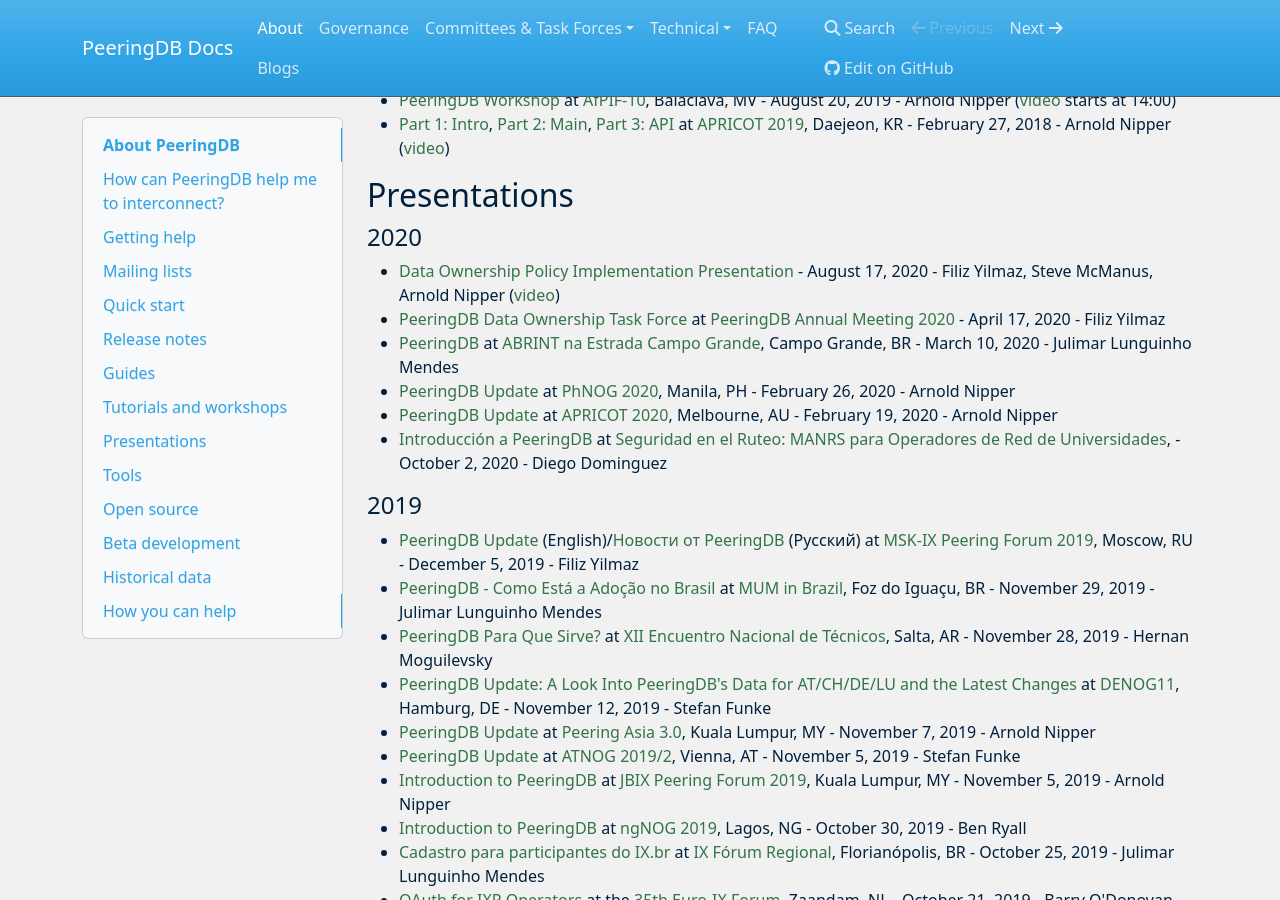
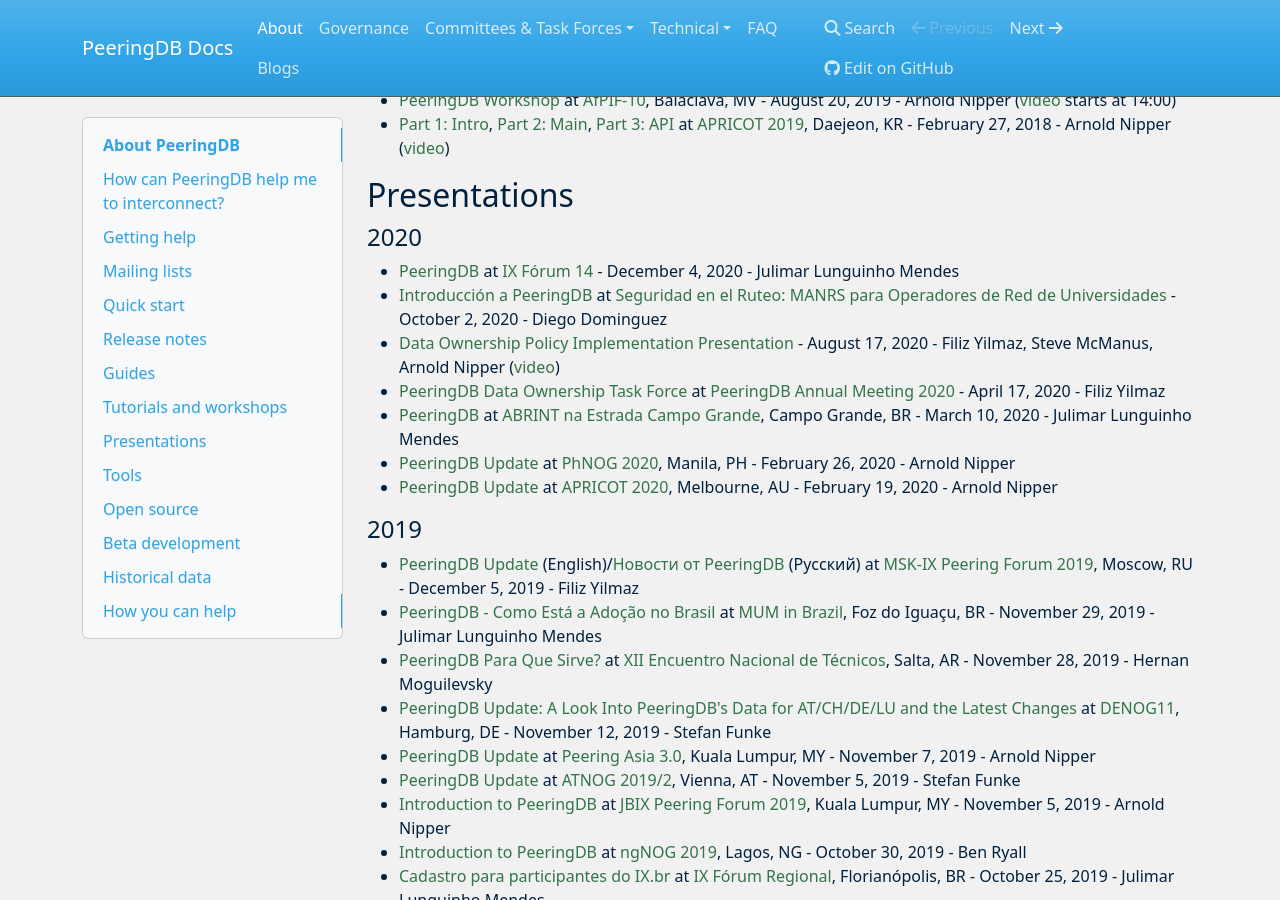
Before and after one commit to peeringdb/docs, an MkDocs documentation site: the page built from docs/index.md, in a window 1280 px wide and 900 px high, scrolled down 2013 px. Built offline with MkDocs 1.6.1, drawn with Linux system fonts in a browser that asks for light colours; nearby versions of some CDN libraries.

Commit message:
Added Julimar's IX Fórum 14 presentation.

```diff
--- a/docs/index.md
+++ b/docs/index.md
@@ -70,12 +70,13 @@
 
 #### 2020
 
+- [PeeringDB](presentation/IX_Forum_14_Sao_Paulo-peeringdb-20201204-V3.pdf) at [IX Fórum 14](https://forum.ix.br/#schedule) - December 4, 2020 - Julimar Lunguinho Mendes
+- [Introducción a PeeringDB](presentation/20201002-ANUIES-PeeringDB-Intro-Spanish.pdf) at [Seguridad en el Ruteo: MANRS para Operadores de Red de Universidades](http://anuies.symposium.events/54606/programme/seguridad-en-el-ruteo_-manrs-para-operadores-de-red-de-universidades.html) - October 2, 2020 - Diego Dominguez
 - [Data Ownership Policy Implementation Presentation](presentation/20200817-dtf-implementation.pdf) - August 17, 2020 - Filiz Yilmaz, Steve McManus, Arnold Nipper ([video](https://youtu.be/mtT_HojbIPs))
 - [PeeringDB Data Ownership Task Force](presentation/20200417-DataTF-AnnualMtg-Update-Filiz-Yilmaz.pdf) at [PeeringDB Annual Meeting 2020](https://www.facebook.com/events/580338329488711/) - April 17, 2020 - Filiz Yilmaz
 - [PeeringDB](presentation/ABRINT_na_Estrada_Campo_Grande-peeringdb-20200310.pdf) at [ABRINT na Estrada Campo Grande](https://www.sympla.com.br/abrint-na-estrada-campo-grande---ms__769250), Campo Grande, BR - March 10, 2020 - Julimar Lunguinho Mendes
 - [PeeringDB Update](presentation/20200226-PhNOG-Arnold-Nipper.pdf) at [PhNOG 2020](http://phnog.com/phnog-2020-manila/), Manila, PH - February 26, 2020 - Arnold Nipper
 - [PeeringDB Update](presentation/20200219-Apricot-Arnold-Nipper.pdf) at [APRICOT 2020](https://2020.apricot.net/program/schedule/#/day/8), Melbourne, AU - February 19, 2020 - Arnold Nipper
-- [Introducción a PeeringDB](presentation/20201002-ANUIES-PeeringDB-Intro-Spanish.pdf) at [Seguridad en el Ruteo: MANRS para Operadores de Red de Universidades](http://anuies.symposium.events/54606/programme/seguridad-en-el-ruteo_-manrs-para-operadores-de-red-de-universidades.html), - October 2, 2020 - Diego Dominguez
 
 #### 2019
 
```
Also changed, not shown: 1 other file.
